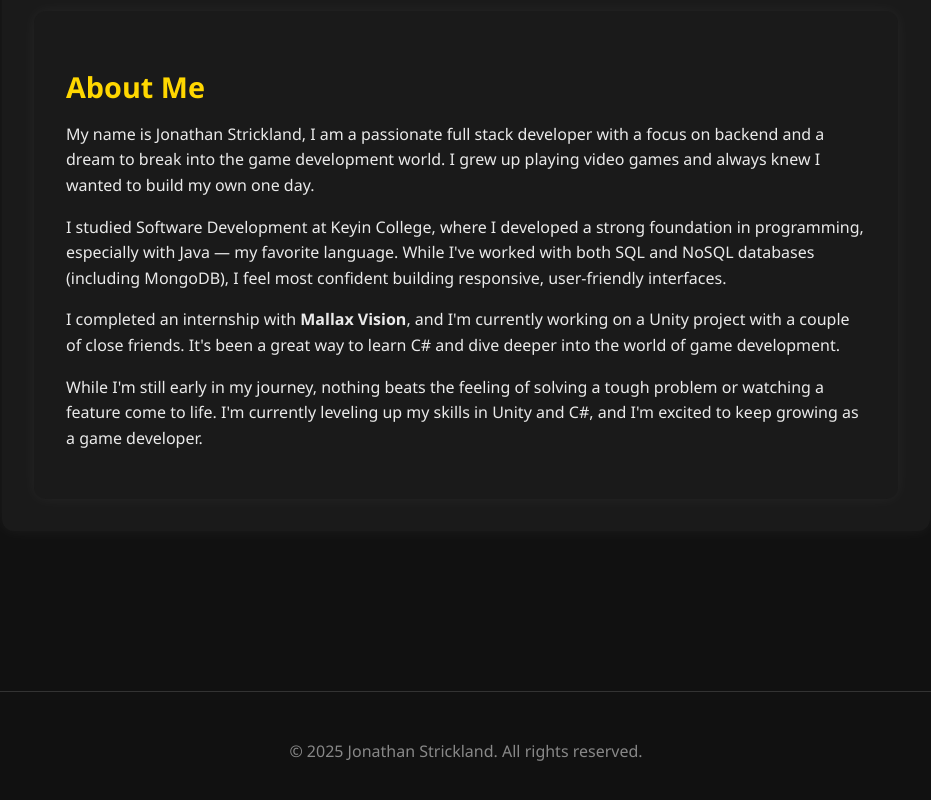
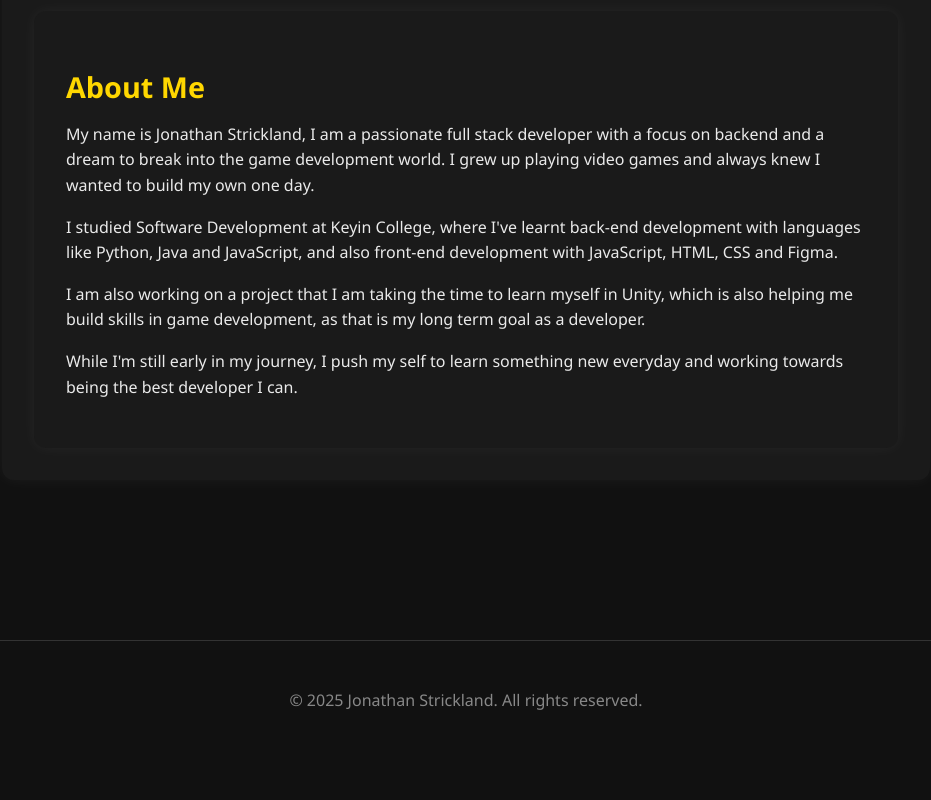
Before and after one commit to Jonathan-Strickland/portfolio, a React (Vite) app: page / in a window 1280 px wide. Shown: the part 698-1498 px from the top of the page, without its empty margins (174-1105 px from the left). After the commit the page ends 1457 px from the top, so only its background shows below. Built offline with nearby package versions, Linux system fonts and the light colour scheme.

Commit message:
about me update

```diff
--- a/src/pages/Home.jsx
+++ b/src/pages/Home.jsx
@@ -66,13 +66,13 @@ export default function Home() {
             My name is Jonathan Strickland, I am a passionate full stack developer with a focus on backend and a dream to break into the game development world. I grew up playing video games and always knew I wanted to build my own one day.
           </p>
           <p>
-            I studied Software Development at Keyin College, where I developed a strong foundation in programming, especially with Java — my favorite language. While I've worked with both SQL and NoSQL databases (including MongoDB), I feel most confident building responsive, user-friendly interfaces.
+            I studied Software Development at Keyin College, where I've learnt back-end development with languages like Python, Java and JavaScript, and also front-end development with JavaScript, HTML, CSS and Figma.
           </p>
           <p>
-            I completed an internship with <strong>Mallax Vision</strong>, and I'm currently working on a Unity project with a couple of close friends. It's been a great way to learn C# and dive deeper into the world of game development.
+            I am also working on a project that I am taking the time to learn myself in Unity, which is also helping me build skills in game development, as that is my long term goal as a developer.
           </p>
           <p>
-            While I'm still early in my journey, nothing beats the feeling of solving a tough problem or watching a feature come to life. I'm currently leveling up my skills in Unity and C#, and I'm excited to keep growing as a game developer.
+            While I'm still early in my journey, I push my self to learn something new everyday and working towards being the best developer I can.
           </p>
         </div>
       </section>
```
